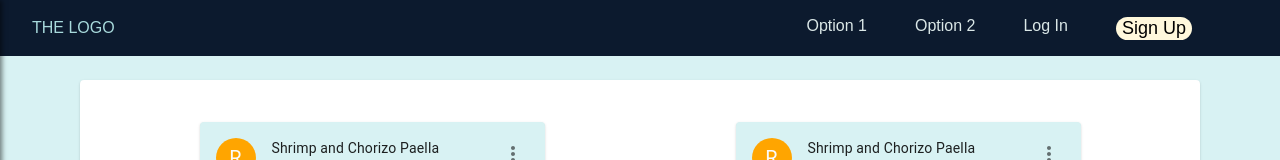
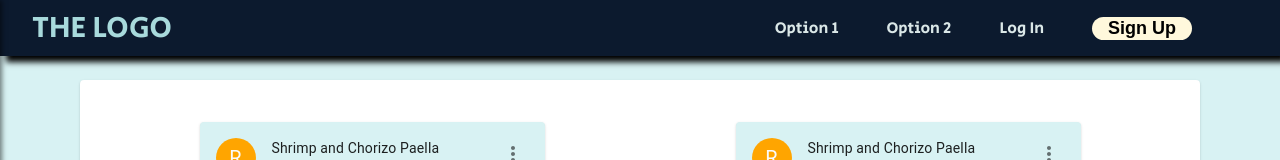
Before and after one commit to mangeshupadhyay23/frontwork, a React (Create React App) app: page / in a window 1280 px wide. Shown: the top 160 px of the page. Built offline with nearby package versions, Linux system fonts and the light colour scheme.

Commit message:
Added shadow and changed font

```diff
--- a/src/components/Toolbar/toolbar.css
+++ b/src/components/Toolbar/toolbar.css
@@ -1,74 +1,88 @@
-.toolbar{
+@import url("https://fonts.googleapis.com/css2?family=Secular+One&display=swap");
+
+.toolbar {
   width: 100%;
   position: fixed;
-    background-color:#0c1a2e;
+  background-color: #0c1a2e;
   height: 56px;
   top: 0;
   left: 0;
+  box-shadow: 6px 6px 6px black;
 }
 
-.toolbar_navigation{
+.toolbar_navigation {
   display: flex;
   align-items: center;
   height: 100%;
   padding: 0 1rem;
 }
 
-.space{
+.space {
   flex: 1;
 }
-.toolbar_logo{
+.toolbar_logo {
   margin-left: 1rem;
 }
 
-.toolbar_logo a{
-    color: #A8DADC;
+.toolbar_logo a {
+  color: #a8dadc;
   text-decoration: none;
+  font-family: "Secular One", sans-serif;
+  font-size: 30px;
   width: 1.5rem;
 }
 
-.toolbar_navigation-items ul{
+.toolbar_navigation-items ul {
   list-style: none;
-    margin:0;
+  margin: 0;
   padding: 0 3rem;
   display: flex;
 }
 
-.toolbar_navigation-items li{
+.toolbar_navigation-items li {
   padding: 0 1.5rem;
 }
 
-.toolbar_navigation-items a{
-    color:#dae7e7;
+.toolbar_navigation-items a {
+  color: #dae7e7;
   text-decoration: none;
 }
 
-.toolbar_navigation-items a:hover{
-    color: #E63946;
+.toolbar_navigation-items a:hover {
+  color: #e63946;
 }
 
-.signup_button{
+.navigation_item_op {
+  font-family: "Secular One", sans-serif;
+}
+
+.signup_button {
   border: none;
   background: cornsilk;
   border-radius: 1rem;
   font-size: large;
 }
-.signup_button a{
+.signup_button a {
   text-decoration: none;
+  font-weight: 700;
   color: black;
+  padding: 10px;
 }
 
-@media (max-width:780px){
-    .navigation_item_op{
+.login_btn {
+  font-family: "Secular One", sans-serif;
+}
+
+@media (max-width: 780px) {
+  .navigation_item_op {
     display: none;
   }
 
-    .toolbar_navigation-items li{
+  .toolbar_navigation-items li {
     padding: 0 0.5rem;
     font-size: 0.9em;
   }
-    .signup_button{
+  .signup_button {
     font-size: small;
   }
-
 }
--- a/src/components/Toolbar/toolbar.js
+++ b/src/components/Toolbar/toolbar.js
@@ -1,27 +1,50 @@
-import React from 'react';
-import DrawerToggleButton from '../SideDrawer/DrawerToggleButton';
+import React from "react";
+import DrawerToggleButton from "../SideDrawer/DrawerToggleButton";
 import { NavLink } from "react-router-dom";
-import './toolbar.css';
+import "./toolbar.css";
 
-const Toolbar=(props)=>{
-
-    return(
+const Toolbar = (props) => {
+  return (
     <header className="toolbar">
       <nav className="toolbar_navigation">
-                <div><DrawerToggleButton click={props.drawerToggler}/></div>
-                <div className="toolbar_logo"><NavLink to="/" exact>THE LOGO</NavLink></div>
+        <div>
+          <DrawerToggleButton click={props.drawerToggler} />
+        </div>
+        <div className="toolbar_logo">
+          <NavLink to="/" exact>
+            THE LOGO
+          </NavLink>
+        </div>
         <div className="space"></div>
         <div className="toolbar_navigation-items">
           <ul>
-                        <li className="navigation_item_op"><NavLink to="/" exact>Option 1</NavLink></li>
-                        <li className="navigation_item_op"><NavLink to="/" exact>Option 2</NavLink></li>
-                        <li><NavLink to="/" exact>Log In</NavLink></li>
-                        <li><button className="signup_button"><NavLink to="/form/" exact>Sign Up</NavLink></button></li>
+            <li className="navigation_item_op">
+              <NavLink to="/" exact>
+                Option 1
+              </NavLink>
+            </li>
+            <li className="navigation_item_op">
+              <NavLink to="/" exact>
+                Option 2
+              </NavLink>
+            </li>
+            <li className="login_btn">
+              <NavLink to="/" exact>
+                Log In
+              </NavLink>
+            </li>
+            <li>
+              <button className="signup_button">
+                <NavLink to="/form/" exact>
+                  Sign Up
+                </NavLink>
+              </button>
+            </li>
           </ul>
         </div>
       </nav>
     </header>
-    )
-}
+  );
+};
 
 export default Toolbar;
```
Lines whose indentation alone changed are shown as unchanged.
